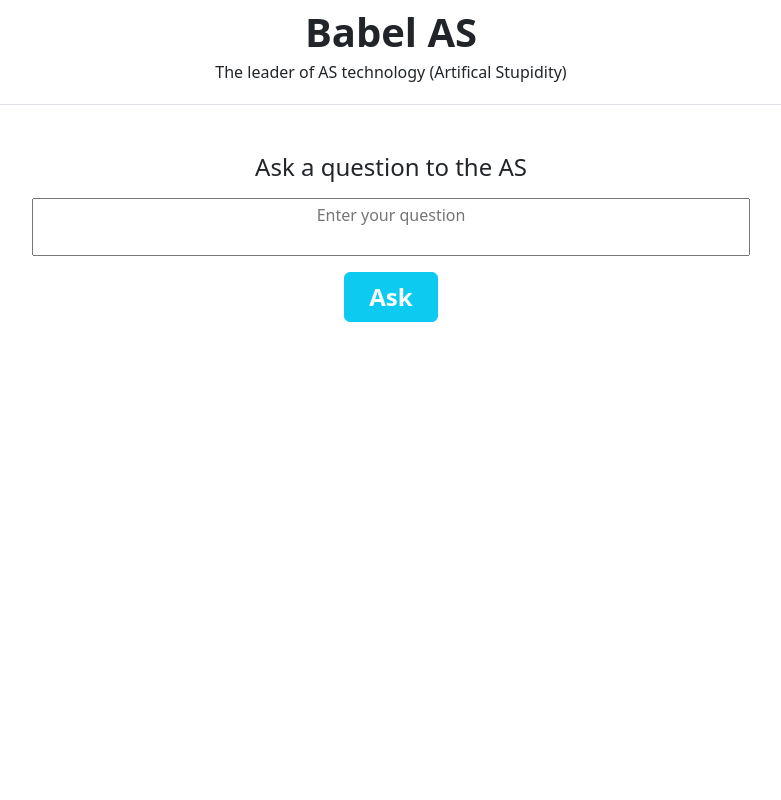
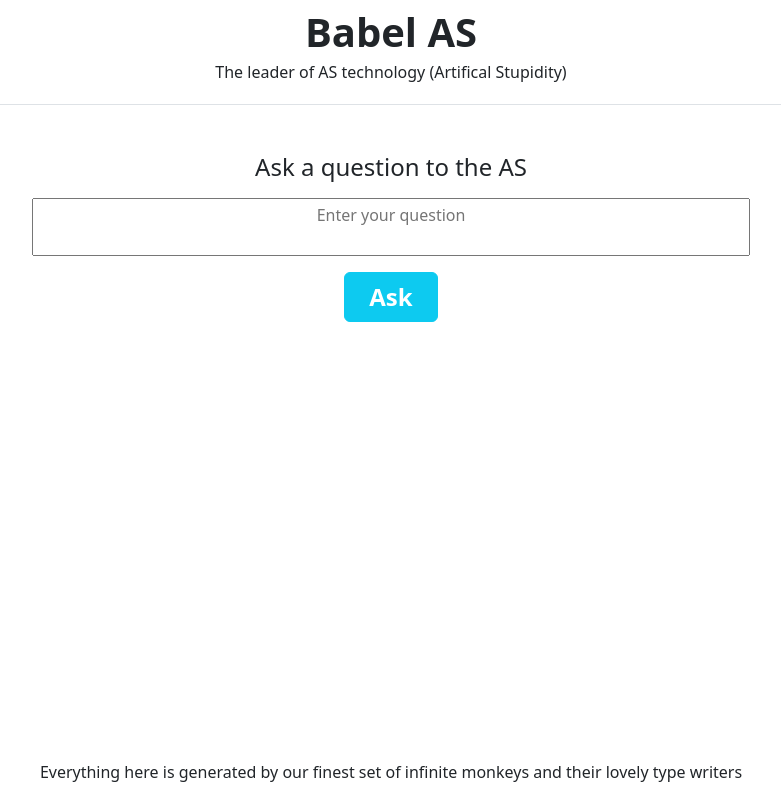
Before and after one commit to Lordpun/Babel-AS, a React (Vite) app: page / in a window 1280 px wide. Shown: the whole page, without its empty margins (249-1030 px from the left). Built offline with nearby package versions, Linux system fonts and the light colour scheme.

Commit message:
Added footer

```diff
--- a/src/App.jsx
+++ b/src/App.jsx
@@ -19,6 +19,10 @@ function App() {
       </section>
     </main>
 
+    <footer className="fixed-bottom text-center">
+      <p>Everything here is generated by our finest set of infinite monkeys and their lovely type writers</p>
+    </footer>
+
     {visible && <Response onClick={() => {setVisible(false)}}/>}
   </>)
 }
```
